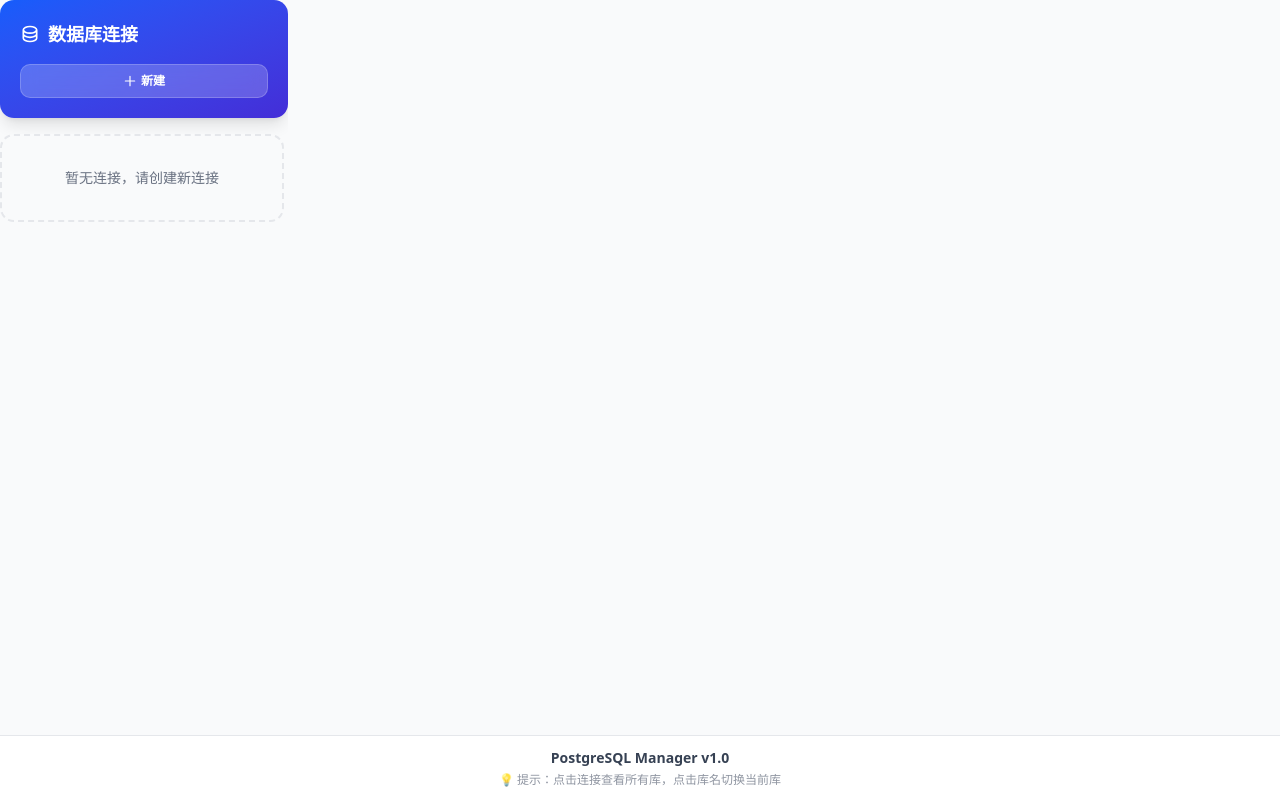
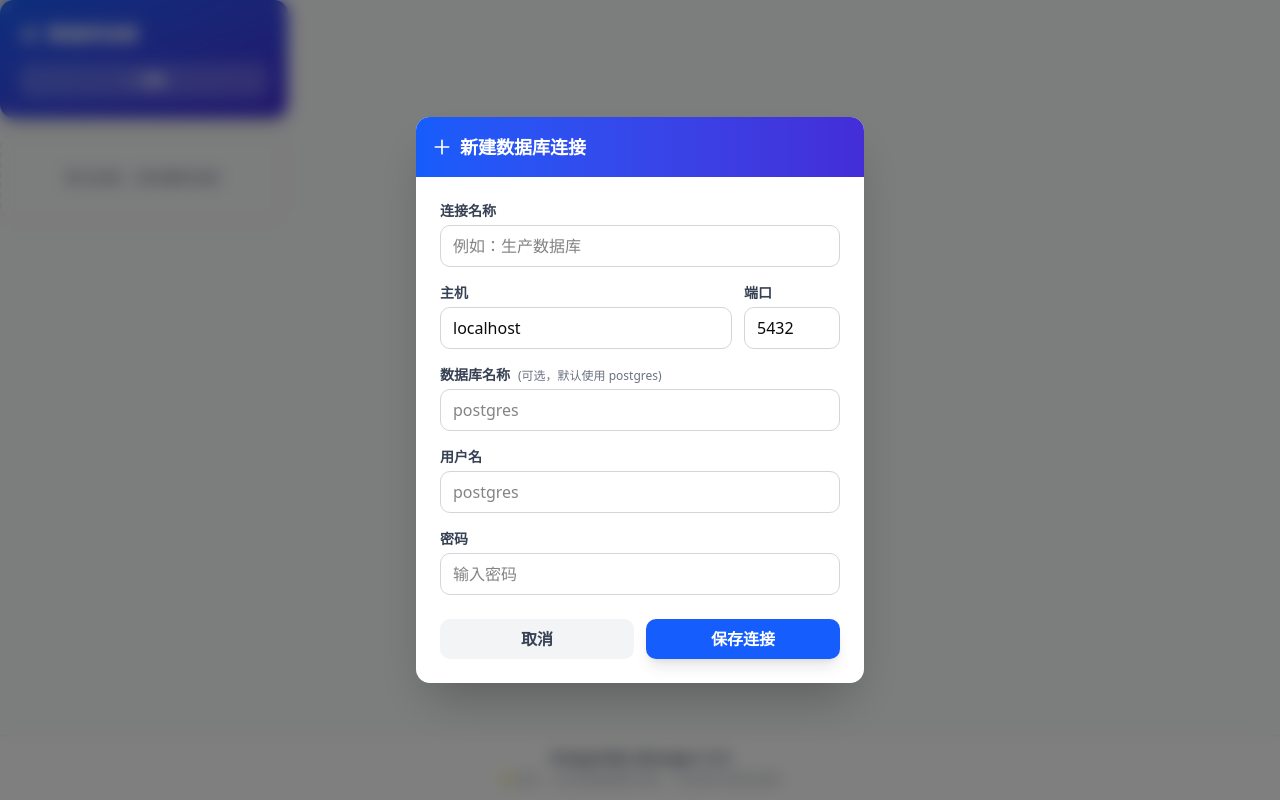
Before and after one commit to Sunrisies/sunrise-manager, a React (Vite) app: page / in a window 1280 px wide. Both pictures are taken after a click on the button "新建". Built offline with nearby package versions, Linux system fonts and the light colour scheme; the HTML template or start-up script is replaced by a standard one.

Commit message:
添加数据库连接表单:新增连接配置和自动连接功能

```diff
--- a/src/App.tsx
+++ b/src/App.tsx
@@ -3,6 +3,7 @@ import { invoke } from "@tauri-apps/api/core";
 import "./App.css";
 
 import { ConnectionManager, ConnectionConfig } from "./components/connections/ConnectionManager";
+import { ConnectionForm } from "./components/connections/ConnectionForm";
 import { QueryEditor, QueryResultDisplay } from "./components/query/QueryEditor";
 import { cn } from "./lib/utils";
 
@@ -25,6 +26,8 @@ function App() {
   const [selectedDatabase, setSelectedDatabase] = useState<string | undefined>();
   const [selectedCollection, setSelectedCollection] = useState<string | undefined>();
   const [queryResult, setQueryResult] = useState<any>(null);
+  const [showConnectionForm, setShowConnectionForm] = useState(false);
+  const [formLoading, setFormLoading] = useState(false);
 
   // 从本地存储加载连接配置
   useEffect(() => {
@@ -238,6 +241,30 @@ function App() {
     setQueryResult(null);
   };
 
+  // 表单提交处理
+  const handleFormSubmit = async (config: Omit<ConnectionConfig, "id">) => {
+    setFormLoading(true);
+    try {
+      // 添加新连接
+      handleAddConnection(config);
+
+      // 自动连接新创建的连接
+      const newConnectionId = (Date.now() - 1).toString(); // 近似ID（因为handleAddConnection使用Date.now()）
+      const latestConnection = connections[connections.length - 1]; // 获取刚添加的连接
+
+      if (latestConnection) {
+        await handleConnect(latestConnection.id);
+      }
+
+      // 关闭表单
+      setShowConnectionForm(false);
+    } catch (error) {
+      console.error("Failed to submit connection form:", error);
+    } finally {
+      setFormLoading(false);
+    }
+  };
+
   // 执行查询
   const handleExecuteQuery = async (queryStr: string) => {
     if (!isConnected) {
@@ -331,11 +358,7 @@ function App() {
 
               <div className="flex gap-2">
                 <button
-                  onClick={() => {
-                    if ((window as any).showConnectionForm) {
-                      (window as any).showConnectionForm();
-                    }
-                  }}
+                  onClick={() => setShowConnectionForm(true)}
                   className="flex-1 bg-white/20 hover:bg-white/30 text-white text-xs font-semibold py-2 px-3 rounded-lg transition-all duration-200 backdrop-blur-sm border border-white/20 flex items-center justify-center gap-1"
                 >
                   <svg className="w-3.5 h-3.5" fill="none" stroke="currentColor" viewBox="0 0 24 24">
@@ -553,6 +576,15 @@ function App() {
           <p className="mt-1 text-xs opacity-75">💡 提示：点击连接查看所有库，点击库名切换当前库</p>
         </div>
       </div>
+
+      {/* 连接表单模态框 */}
+      {showConnectionForm && (
+        <ConnectionForm
+          onSubmit={handleFormSubmit}
+          onCancel={() => setShowConnectionForm(false)}
+          loading={formLoading}
+        />
+      )}
     </div>
   );
 }
--- /dev/null
+++ b/src/components/connections/ConnectionForm.tsx
@@ -0,0 +1,183 @@
+import React, { useState } from "react";
+import { cn } from "../../lib/utils";
+import { ConnectionConfig } from "./ConnectionManager";
+
+interface ConnectionFormProps {
+    onSubmit: (config: Omit<ConnectionConfig, "id">) => void;
+    onCancel: () => void;
+    loading?: boolean;
+}
+
+export const ConnectionForm: React.FC<ConnectionFormProps> = ({
+    onSubmit,
+    onCancel,
+    loading = false,
+}) => {
+    const [formData, setFormData] = useState({
+        name: "",
+        host: "localhost",
+        port: 5432,
+        username: "",
+        password: "",
+        database: "",
+    });
+
+    const handleSubmit = (e: React.FormEvent) => {
+        e.preventDefault();
+        if (formData.name && formData.host && formData.username) {
+            onSubmit(formData);
+        }
+    };
+
+    const handleChange = (e: React.ChangeEvent<HTMLInputElement>) => {
+        const { name, value, type } = e.target;
+        setFormData(prev => ({
+            ...prev,
+            [name]: type === "number" ? Number(value) : value,
+        }));
+    };
+
+    return (
+        <div className="fixed inset-0 bg-black/50 backdrop-blur-sm flex items-center justify-center z-50 p-4">
+            <div className="bg-white rounded-xl shadow-2xl max-w-md w-full overflow-hidden">
+                {/* 头部 */}
+                <div className="bg-gradient-to-r from-blue-600 to-indigo-700 p-4">
+                    <h3 className="text-white font-bold text-lg flex items-center gap-2">
+                        <svg className="w-5 h-5" fill="none" stroke="currentColor" viewBox="0 0 24 24">
+                            <path strokeLinecap="round" strokeLinejoin="round" strokeWidth={2} d="M12 4v16m8-8H4" />
+                        </svg>
+                        新建数据库连接
+                    </h3>
+                </div>
+
+                {/* 表单内容 */}
+                <form onSubmit={handleSubmit} className="p-6 space-y-4">
+                    {/* 连接名称 */}
+                    <div>
+                        <label className="block text-sm font-semibold text-gray-700 mb-1">
+                            连接名称
+                        </label>
+                        <input
+                            type="text"
+                            name="name"
+                            required
+                            value={formData.name}
+                            onChange={handleChange}
+                            placeholder="例如：生产数据库"
+                            className="w-full px-3 py-2 border border-gray-300 rounded-lg focus:outline-none focus:ring-2 focus:ring-blue-500 focus:border-transparent transition-all"
+                        />
+                    </div>
+
+                    {/* 主机和端口 */}
+                    <div className="flex gap-3">
+                        <div className="flex-1">
+                            <label className="block text-sm font-semibold text-gray-700 mb-1">
+                                主机
+                            </label>
+                            <input
+                                type="text"
+                                name="host"
+                                required
+                                value={formData.host}
+                                onChange={handleChange}
+                                placeholder="localhost"
+                                className="w-full px-3 py-2 border border-gray-300 rounded-lg focus:outline-none focus:ring-2 focus:ring-blue-500 focus:border-transparent transition-all"
+                            />
+                        </div>
+                        <div className="w-24">
+                            <label className="block text-sm font-semibold text-gray-700 mb-1">
+                                端口
+                            </label>
+                            <input
+                                type="number"
+                                name="port"
+                                required
+                                value={formData.port}
+                                onChange={handleChange}
+                                className="w-full px-3 py-2 border border-gray-300 rounded-lg focus:outline-none focus:ring-2 focus:ring-blue-500 focus:border-transparent transition-all"
+                            />
+                        </div>
+                    </div>
+
+                    {/* 数据库名称 */}
+                    <div>
+                        <label className="block text-sm font-semibold text-gray-700 mb-1">
+                            数据库名称
+                            <span className="ml-2 text-xs text-gray-500 font-normal">(可选，默认使用 postgres)</span>
+                        </label>
+                        <input
+                            type="text"
+                            name="database"
+                            value={formData.database}
+                            onChange={handleChange}
+                            placeholder="postgres"
+                            className="w-full px-3 py-2 border border-gray-300 rounded-lg focus:outline-none focus:ring-2 focus:ring-blue-500 focus:border-transparent transition-all"
+                        />
+                    </div>
+
+                    {/* 用户名 */}
+                    <div>
+                        <label className="block text-sm font-semibold text-gray-700 mb-1">
+                            用户名
+                        </label>
+                        <input
+                            type="text"
+                            name="username"
+                            required
+                            value={formData.username}
+                            onChange={handleChange}
+                            placeholder="postgres"
+                            className="w-full px-3 py-2 border border-gray-300 rounded-lg focus:outline-none focus:ring-2 focus:ring-blue-500 focus:border-transparent transition-all"
+                        />
+                    </div>
+
+                    {/* 密码 */}
+                    <div>
+                        <label className="block text-sm font-semibold text-gray-700 mb-1">
+                            密码
+                        </label>
+                        <input
+                            type="password"
+                            name="password"
+                            required
+                            value={formData.password}
+                            onChange={handleChange}
+                            placeholder="输入密码"
+                            className="w-full px-3 py-2 border border-gray-300 rounded-lg focus:outline-none focus:ring-2 focus:ring-blue-500 focus:border-transparent transition-all"
+                        />
+                    </div>
+
+                    {/* 按钮组 */}
+                    <div className="flex gap-3 pt-2">
+                        <button
+                            type="button"
+                            onClick={onCancel}
+                            className="flex-1 px-4 py-2 bg-gray-100 hover:bg-gray-200 text-gray-700 font-semibold rounded-lg transition-colors duration-200"
+                        >
+                            取消
+                        </button>
+                        <button
+                            type="submit"
+                            disabled={loading}
+                            className={cn(
+                                "flex-1 px-4 py-2 font-semibold rounded-lg transition-all duration-200 flex items-center justify-center gap-2",
+                                loading
+                                    ? "bg-gray-400 cursor-not-allowed"
+                                    : "bg-blue-600 hover:bg-blue-700 text-white shadow-lg hover:shadow-xl"
+                            )}
+                        >
+                            {loading ? (
+                                <>
+                                    <span className="animate-spin">⟳</span>
+                                    保存中...
+                                </>
+                            ) : (
+                                "保存连接"
+                            )}
+                        </button>
+                    </div>
+                </form>
+            </div>
+        </div>
+    );
+};
```
Also changed, not shown: src/components/query/QueryTemplates.tsx (added).
